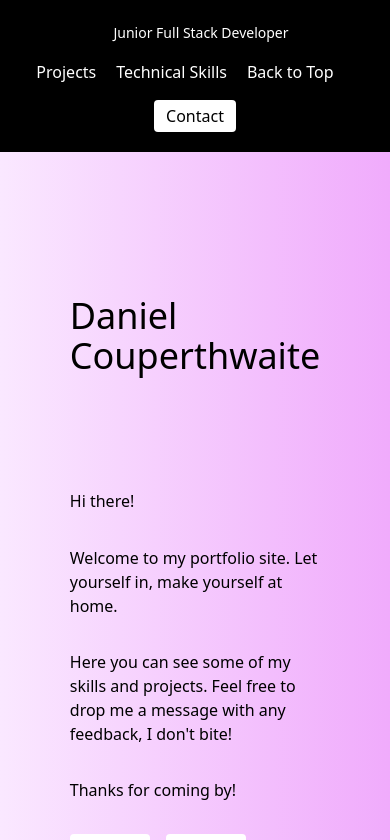
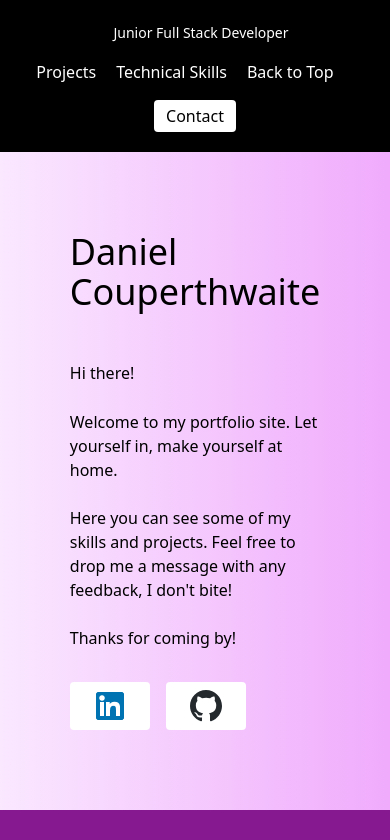
Before and after one commit to DanielCouperthwaite/Portfolio, a React (Vite) app: page / in a window 390 px wide. Shown: the top 840 px of the page. Built offline with nearby package versions, Linux system fonts and the light colour scheme.

Commit message:
lower spacing for mobile browsers

```diff
--- a/src/components/About.jsx
+++ b/src/components/About.jsx
@@ -38,20 +38,20 @@ export default function About () {
 
 <div id="top" className="container mx-auto flex px-20 py-20 md:flex-row flex-col items-center">
   <div >
-    <h1 className="title-font md:text-8xl text-4xl mb-12 font-large text-black py-16">
+    <h1 className="title-font md:text-8xl text-4xl mb-12 font-large text-black sm:py-16">
       Daniel Couperthwaite
 
     </h1>
-    <p className="mb-8 sm:text-xl lg:text-4xl leading-relaxed">
+    <p className="md:mb-8 mb-6 sm:text-xl lg:text-4xl leading-relaxed">
       Hi there!
     </p>
-    <p className="mb-8 sm:text-xl lg:text-2xl leading-6">
+    <p className="md:mb-8 mb-6 sm:text-xl lg:text-2xl text-md leading-6">
       Welcome to my portfolio site. Let yourself in, make yourself at home.
     </p>
-    <p className="mb-8 sm:text-xl lg:text-2xl leading-6">
+    <p className="md:mb-8 mb-6 sm:text-xl lg:text-2xl leading-6 text-md">
       Here you can see some of my skills and projects. Feel free to drop me a message with any feedback, I don't bite!
     </p>
-    <p className="mb-8 sm:text-xl lg:text-2xl leading-6">
+    <p className="mb-8 sm:text-xl lg:text-2xl leading-6 text-md">
       Thanks for coming by!
     </p>
     <div className="flex justify-left">
```
